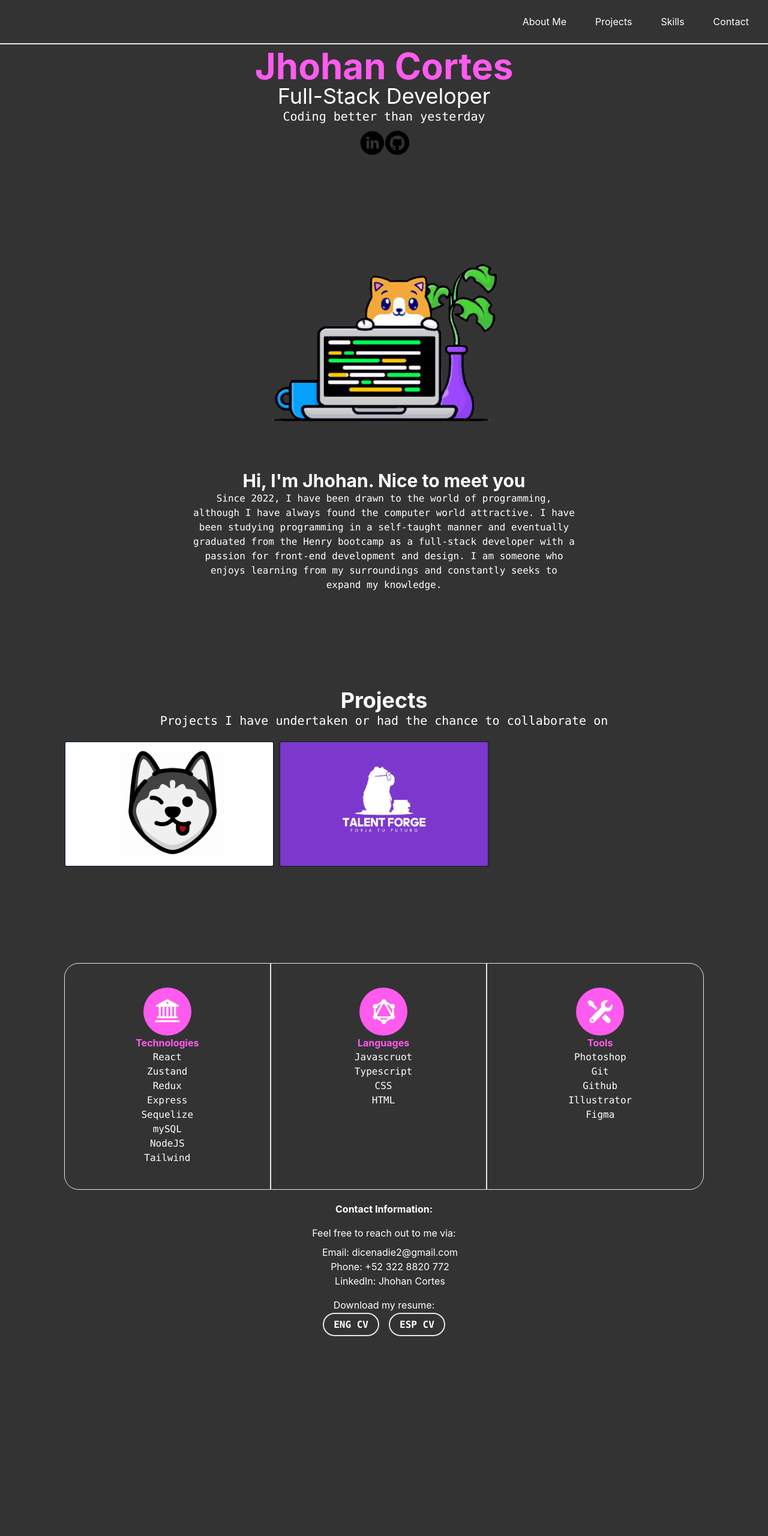
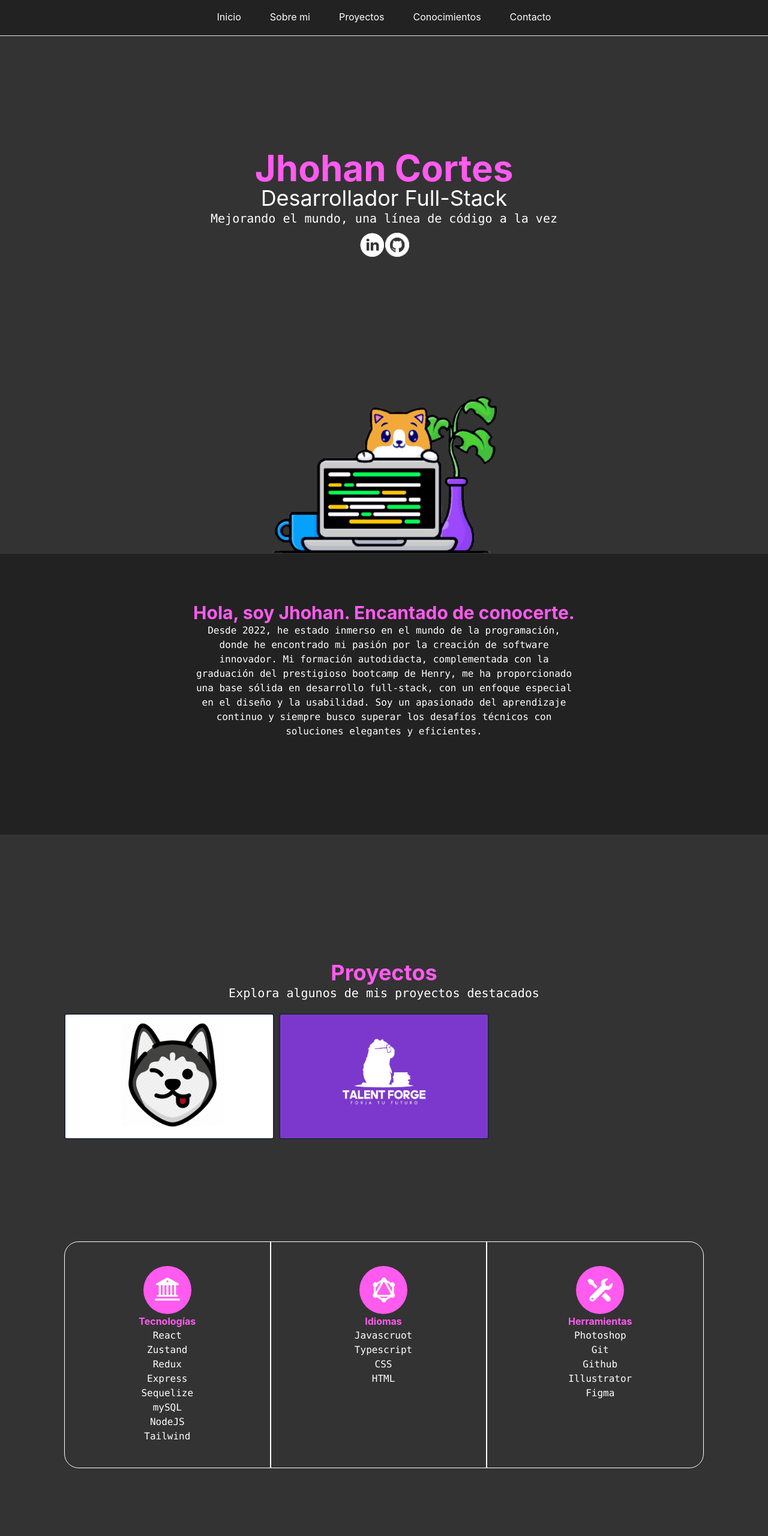
Before and after one commit to JhohanCortes/Portafolio, a React (Create React App) app: page / in a window 1280 px wide. Shown: the top 2560 px of the page at 60% size. Built offline with nearby package versions, Linux system fonts and the light colour scheme.

Commit message:
Cambios en el diseño y redacción

```diff
--- a/src/App.jsx
+++ b/src/App.jsx
@@ -57,14 +57,16 @@ function App() {
   const projectsRef = useRef(null);
   const skillsRef = useRef(null);
   const contactRef = useRef(null);
+  const homeRef = useRef(null);
 
   const scrollToSection = (ref) => {
     ref.current.scrollIntoView({ behavior: "smooth" });
   };
 
   return (
-    <div className="text-center mx-auto" style={{ background: '#333333', color: '#FFFFFF' }}>
+    <div className="text-center text-white mx-auto bg-background">
       <Header
+        homeRef={homeRef}
         aboutMeRef={aboutMeRef}
         projectsRef={projectsRef}
         skillsRef={skillsRef}
@@ -72,11 +74,11 @@ function App() {
         scrollToSection={scrollToSection}
       />
 
-      <div className="py-20 ">
+      <div className="pt-[250px] pb-[150px]" ref={homeRef}>
         <div>
-          <strong className="font-sans text-6xl text-primary">Jhohan Cortes</strong>
-          <h1 className="font-sans text-4xl text-secondary">Full-Stack Developer</h1>
-          <p className="font-code text-xl text-secondary">Coding better than yesterday</p>
+          <strong className="font-sans text-6xl text-primary ">Jhohan Cortes</strong>
+          <h1 className="font-sans text-4xl text-secondary">Desarrollador Full-Stack</h1>
+          <p className="font-code text-xl text-secondary">Mejorando el mundo, una línea de código a la vez</p>
         </div>
         <div className="mt-2 flex justify-center items-center">
           <a
@@ -86,7 +88,7 @@ function App() {
           >
             <img
               src={linkedin}
-              className="w-11 h-11 filter invert"
+              className="w-11 h-11"
               alt="LinkedIn"
             />
           </a>
@@ -97,41 +99,37 @@ function App() {
           >
             <img
               src={gitHub}
-              className="w-10 h-10 filter invert"
+              className="w-10 h-10"
               alt="GitHub"
             />
           </a>
         </div>
       </div>
+      {/* Acerca de mí */}
+      <div ref={aboutMeRef} className="pb-[150px]">
+
         <img
-        className="mx-auto lg:w-96 w-1/2 pt-20 pb-0"
+          className="mx-auto lg:w-96 w-1/2 pt-[60px]"
           src={cat}
-        alt="Cat-Image"
-        ref={aboutMeRef}
+          alt="Imagen de Gato"
         />
-      {/* about me */}
         <div className="md:relative">
-        <div className="pt-20 pb-40 bg-gray text-white z-50 w-full">
-          <strong className="font-sans text-3xl">
-            Hi, I'm Jhohan. Nice to meet you
+          <div className="pt-20 pb-40 bg-[#222222] z-50 w-full">
+            <strong className="font-sans text-3xl text-primary">
+              Hola, soy Jhohan. Encantado de conocerte.
             </strong>
             <p className="font-code mx-auto text-l w-5/6 md:w-1/2">
-            Since 2022, I have been drawn to the world of programming, although
-            I have always found the computer world attractive. I have been
-            studying programming in a self-taught manner and eventually
-            graduated from the Henry bootcamp as a full-stack developer with a
-            passion for front-end development and design. I am someone who
-            enjoys learning from my surroundings and constantly seeks to expand
-            my knowledge.
+              Desde 2022, he estado inmerso en el mundo de la programación, donde he encontrado mi pasión por la creación de software innovador. Mi formación autodidacta, complementada con la graduación del prestigioso bootcamp de Henry, me ha proporcionado una base sólida en desarrollo full-stack, con un enfoque especial en el diseño y la usabilidad. Soy un apasionado del aprendizaje continuo y siempre busco superar los desafíos técnicos con soluciones elegantes y eficientes.
             </p>
           </div>
         </div>
-      {/* projects */}
-      <div className="bottom-5 mt-0" >
+      </div>
+      {/* Proyectos */}
+      <div className="pb-[40px] pt-[60px]" ref={projectsRef} >
         <div className="pb-5">
-          <strong className="font-sans text-4xl" ref={projectsRef}>Projects</strong>
+          <strong className="font-sans text-4xl text-primary" >Proyectos</strong>
           <p className="font-code text-xl w-[90%] mx-auto text-center">
-            Projects I have undertaken or had the chance to collaborate on
+            Explora algunos de mis proyectos destacados
           </p>
         </div>
         <div className="grid md:grid-cols-3 gap-2 grid-cols-1 w-5/6 mx-auto">
@@ -152,8 +150,8 @@ function App() {
                       target="_blank"
                       rel="noopener noreferrer"
                     >
-                      <button className="rounded-full font-bold border-4 border-white hover:bg-primary text-white p-5 py-1 opacity-0 transition-opacity group-hover:opacity-100">
-                        Deploy
+                      <button className="rounded-full font-bold border-4 border-white hover:bg-primary p-5 py-1 opacity-0 transition-opacity group-hover:opacity-100">
+                        Ver en Vivo
                       </button>
                     </a>
                     <a
@@ -161,8 +159,8 @@ function App() {
                       target="_blank"
                       rel="noopener noreferrer"
                     >
-                      <button className="rounded-full font-bold border-4 border-white hover:bg-primary text-white p-5 py-1 opacity-0 transition-opacity group-hover:opacity-100">
-                        Github
+                      <button className="rounded-full font-bold border-4 border-white hover:bg-primary p-5 py-1 opacity-0 transition-opacity group-hover:opacity-100">
+                        GitHub
                       </button>
                     </a>
                   </div>
@@ -173,8 +171,8 @@ function App() {
                       target="_blank"
                       rel="noopener noreferrer"
                     >
-                      <button className="rounded-full font-bold border-4 border-white hover:bg-primary text-white p-5 py-1 opacity-0 transition-opacity group-hover:opacity-100">
-                        Github
+                      <button className="rounded-full font-bold border-4 border-white hover:bg-primary p-5 py-1 opacity-0 transition-opacity group-hover:opacity-100">
+                        GitHub
                       </button>
                     </a>
                   </div>
@@ -185,19 +183,19 @@ function App() {
         </div>
       </div>
 
-      {/* skills */}
-      <div>
+      {/* Habilidades */}
+      <div  ref={skillsRef} className="pt-[130px] pb-[50px]">
 
-      <div className="relative mt-40 mx-auto bg-background rounded-3xl border border-secondari flex flex-col md:flex-row space-y-10 md:space-y-0 md:space-x-4 space-x-1 z-100 w-5/6" ref={skillsRef}>
-        <div className="md:w-1/3 py-10 md:border-r-2 border-secondari">
+        <div className="relative mx-auto bg-background rounded-3xl border border-secondary flex flex-col md:flex-row space-y-10 md:space-y-0 md:space-x-4 space-x-1 z-100 w-5/6">
+          <div className="md:w-1/3 py-10 md:border-r-2 border-secondary">
             <div className="mx-auto rounded-full w-20 h-20 bg-primary flex items-center">
               <img
                 src={technologies}
                 className="mx-auto w-12 filter invert"
-              alt="Technologies"
+                alt="Tecnologías"
               />
             </div>
-          <strong className="text-primary">Technologies</strong>
+            <strong className="text-primary">Tecnologías</strong>
             <ul>
               {Technologies.map((e, index) => (
                 <li key={index} className="font-code">
@@ -206,15 +204,15 @@ function App() {
               ))}
             </ul>
           </div>
-        <div className="md:w-1/3 py-10 md:border-r-2 border-secondari">
+          <div className="md:w-1/3 py-10 md:border-r-2 border-secondary">
             <div className="mx-auto rounded-full w-20 h-20 bg-primary flex items-center">
               <img
                 src={languages}
                 className="mx-auto w-12 filter invert"
-              alt="Languages"
+                alt="Idiomas"
               />
             </div>
-          <strong className="text-primary">Languages</strong>
+            <strong className="text-primary">Idiomas</strong>
             <ul>
               {Languages.map((e, index) => (
                 <li key={index} className="font-code">
@@ -228,10 +226,10 @@ function App() {
               <img
                 src={tools}
                 className="mx-auto w-12 filter invert"
-              alt="Tools"
+                alt="Herramientas"
               />
             </div>
-          <strong className="text-primary">Tools</strong>
+            <strong className="text-primary">Herramientas</strong>
             <ul>
               {Tools.map((e, index) => (
                 <li key={index} className="font-code">
@@ -243,49 +241,47 @@ function App() {
         </div>
       </div>
 
-      {/* contact */}
-      <div className="mt-5 h-screen" ref={contactRef}>
-        <h1 className="font-bold mb-4 ">Contact Information:</h1>
-        <p className="mb-2">Feel free to reach out to me via:</p>
+      {/* Contacto */}
+      <div className="pb-[50px]" ref={contactRef}>
+        <h1 className="font-bold mb-4 pt-[60px]">Información de Contacto:</h1>
+        <p className="mb-2">Si deseas contactarme, puedes hacerlo a través de:</p>
         <ul className="ml-5 mb-4">
           <li>Email: dicenadie2@gmail.com</li>
-          <li>Phone: +52 322 8820 772</li>
+          <li>Teléfono: +52 322 8820 772</li>
           <a href="https://www.linkedin.com/in/jhohan-cortes-a314a8213/" target="_blank" rel="noopener noreferrer"><li>LinkedIn: Jhohan Cortes</li></a>
         </ul>
-        <p className="mb-2">Download my resume:</p>
+        <p className="mb-2">Descarga mi currículum:</p>
         <a
           href={eng_cv}
           download
-          className="font-code uppercase border-2 border-secondari rounded-full py-2 px-4 font-bold mx-2 hover:bg-gray-300 duration-200"
+          className="font-code uppercase border-2 border-secondary rounded-md py-2 px-4 font-bold mx-2 hover:bg-gray-300 duration-200"
           style={{ background: '#333333', color: '#FFFFFF' }}
         >
-          ENG CV
+          CV en Inglés
         </a>
         <a
           href={esp_cv}
           download
-          className="font-code uppercase border-2 border-secondari rounded-full py-2 px-4 font-bold mx-2 hover:bg-gray-300 duration-200"
+          className="font-code uppercase border-2 border-secondary rounded-md py-2 px-4 font-bold mx-2 hover:bg-gray-300 duration-200"
           style={{ background: '#333333', color: '#FFFFFF' }}
         >
-          ESP CV
+          CV en Español
         </a>
       </div>
 
 
-      <footer className="bg-[#333333] mt-10 bottom-0">
+      <footer className="bg-[#222222] mt-10 bottom-0">
         <div className="py-10 w-[90%] mx-auto">
-          <h2 className="font-sans text-base text-white">
-            App made with Tailwind, React, and sketched in Figma.
+          <h2 className="font-code">
+            Aplicación desarrollada con Tailwind, React y diseñada en Figma.
           </h2>
-          <h2 className="font-sans text-base text-white">
-            Contact me on GitHub, LinkedIn, or via Gmail to know{" "}
-            <a href="#" className="underline">
-              more!
-            </a>
+          <h2 className="font-code">
+            ¡Contáctame en GitHub, LinkedIn o por correo electrónico para conocer más sobre mi experiencia y cómo puedo contribuir a tu equipo!
           </h2>
         </div>
       </footer>
     </div>
+
   );
 }
 
--- a/src/Components/Header/Header.css
+++ b/src/Components/Header/Header.css
@@ -1,18 +1,19 @@
-/* Ejemplo del CSS para la animación de desvanecimiento */
-@keyframes notificationFadeOut {
-    0% {
-      opacity: 1;
-    }
-    90% {
-      opacity: 1;
-    }
-    100% {
-      opacity: 0;
-      visibility: hidden;
-    }
-  }
+/* styles.css */
+.menu-item {
+  position: relative; /* Asegura que el elemento sea un contenedor para el elemento subrayado */
+}
 
-  /* Estilo de la notificación */
-  .animate-notificationFadeOut {
-    animation: notificationFadeOut 5s linear;
-  }
+.menu-item::after {
+  content: ""; /* Añade un elemento después del contenido del elemento */
+  position: absolute; /* Posiciona el subrayado en relación al elemento principal */
+  bottom: -2px; /* Ajusta la posición del subrayado (puedes ajustar según sea necesario) */
+  left: 0; /* Coloca el subrayado al principio del elemento */
+  width: 0; /* Inicialmente, el subrayado tiene 0 de ancho */
+  height: 2px; /* Altura del subrayado */
+  background-color: #ffffff; /* Color del subrayado */
+  transition: width 0.3s ease; /* Transición suave para el cambio de ancho */
+}
+
+.menu-item.active::after {
+  width: 100%; /* Ancho del subrayado igual al ancho del elemento */
+}
--- a/src/Components/Header/Header.jsx
+++ b/src/Components/Header/Header.jsx
@@ -1,22 +1,25 @@
 // Header.js
 import React from "react";
 
-const Header = ({ scrollToSection, aboutMeRef, projectsRef, skillsRef, contactRef }) => {
+const Header = ({ scrollToSection, aboutMeRef, projectsRef, skillsRef, contactRef, homeRef }) => {
   return (
-    <div className="fixed justify-items-end top-0 w-full bg-background text-secondary p-4 z-10 border-b-2 border-whtie ">
+    <div className="h-[60px] fixed top-0 w-full bg-[#222222] text-secondary p-2 z-10 border-b-[1px] border-whtie">
       <nav>
         <ul>
           <li className="inline-block mr-4">
-            <button className="hover:bg-primary hover:text-secondary px-4 py-2 rounded" onClick={() => scrollToSection(aboutMeRef)}>About Me</button>
+            <button className="hover:border-primary hover:border-b-[1px] px-4 py-2" onClick={() => scrollToSection(homeRef)}>Inicio</button>
           </li>
           <li className="inline-block mr-4">
-            <button className="hover:bg-primary hover:text-secondary px-4 py-2 rounded" onClick={() => scrollToSection(projectsRef)}>Projects</button>
+            <button className="hover:border-primary hover:border-b-[1px] px-4 py-2" onClick={() => scrollToSection(aboutMeRef)}>Sobre mi</button>
           </li>
           <li className="inline-block mr-4">
-            <button className="hover:bg-primary hover:text-secondary px-4 py-2 rounded" onClick={() => scrollToSection(skillsRef)}>Skills</button>
+            <button className="hover:border-primary hover:border-b-[1px] px-4 py-2" onClick={() => scrollToSection(projectsRef)}>Proyectos</button>
+          </li>
+          <li className="inline-block mr-4">
+            <button className="hover:border-primary hover:border-b-[1px] px-4 py-2" onClick={() => scrollToSection(skillsRef)}>Conocimientos</button>
           </li>
           <li className="inline-block">
-            <button className="hover:bg-primary hover:text-secondary px-4 py-2 rounded" onClick={() => scrollToSection(contactRef)}>Contact</button>
+            <button className="hover:border-primary hover:border-b-[1px] px-4 py-2  " onClick={() => scrollToSection(contactRef)}>Contacto</button>
           </li>
         </ul>
       </nav>
```
Lines whose indentation alone changed are shown as unchanged.
